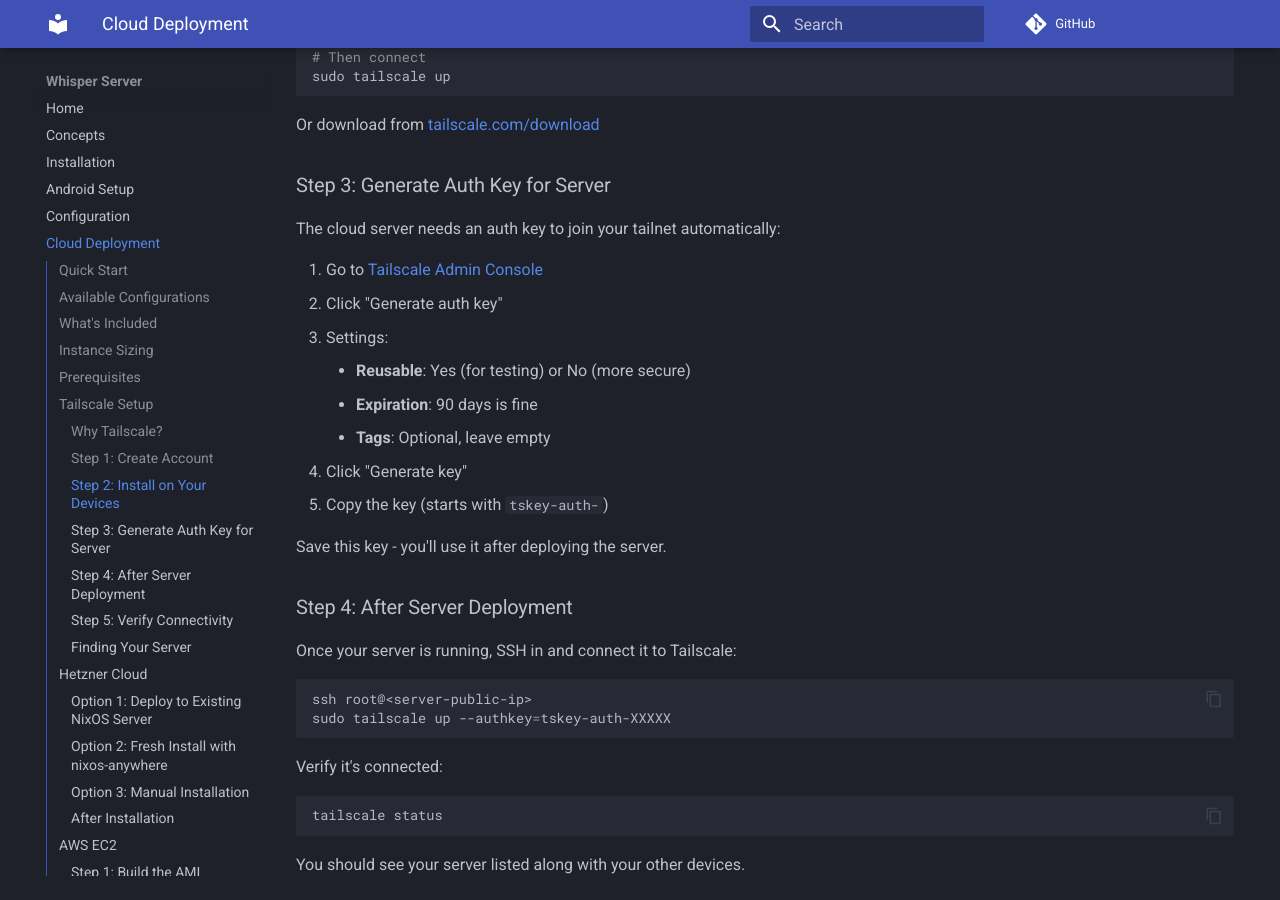
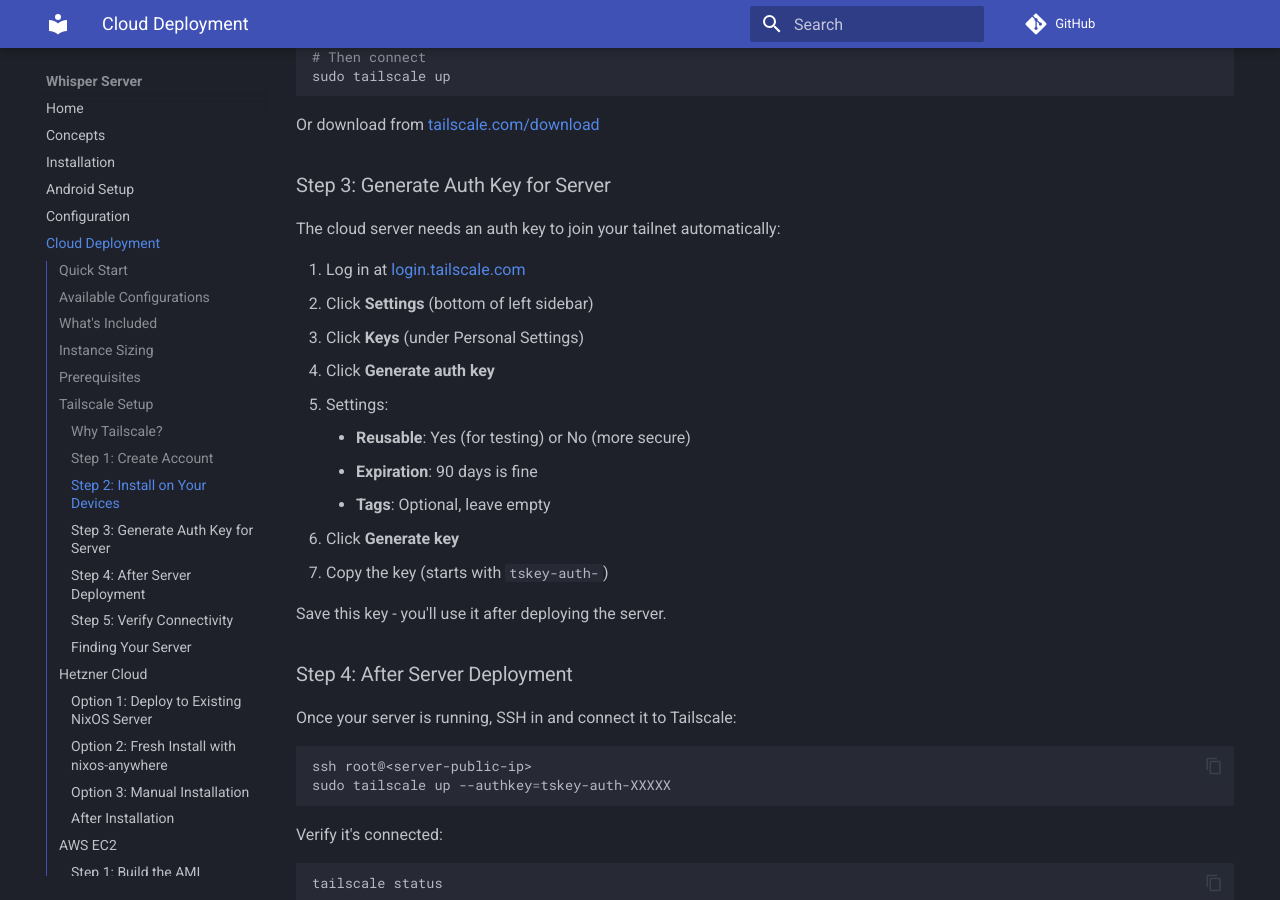
Before and after one commit to paolino/whisper-server, an MkDocs documentation site: the page built from docs/cloud-deployment.md, in a window 1280 px wide and 900 px high, scrolled down 2699 px. Built offline with MkDocs 1.6.1 and Material for MkDocs 9.7.7, drawn with Linux system fonts in a browser that asks for light colours; comment, search, counter and statistics services are not loaded.

Commit message:
docs: fix Tailscale auth key instructions

```diff
--- a/docs/cloud-deployment.md
+++ b/docs/cloud-deployment.md
@@ -104,14 +104,16 @@
 
 The cloud server needs an auth key to join your tailnet automatically:
 
-1. Go to [Tailscale Admin Console](https://login.tailscale.com/admin/settings/keys)
-2. Click "Generate auth key"
-3. Settings:
+1. Log in at [login.tailscale.com](https://login.tailscale.com/)
+2. Click **Settings** (bottom of left sidebar)
+3. Click **Keys** (under Personal Settings)
+4. Click **Generate auth key**
+5. Settings:
     - **Reusable**: Yes (for testing) or No (more secure)
     - **Expiration**: 90 days is fine
     - **Tags**: Optional, leave empty
-4. Click "Generate key"
-5. Copy the key (starts with `tskey-auth-`)
+6. Click **Generate key**
+7. Copy the key (starts with `tskey-auth-`)
 
 Save this key - you'll use it after deploying the server.
 
```
